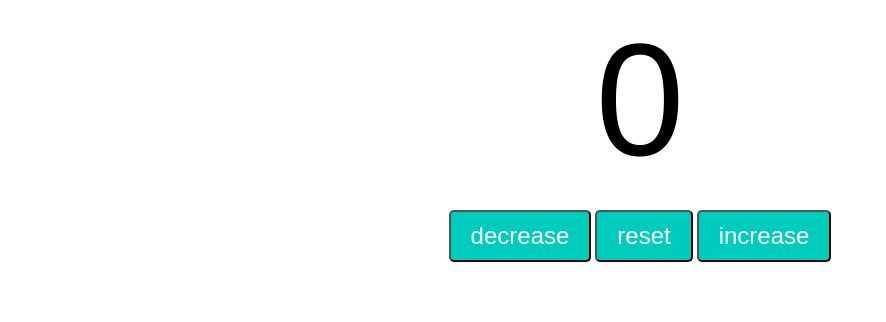
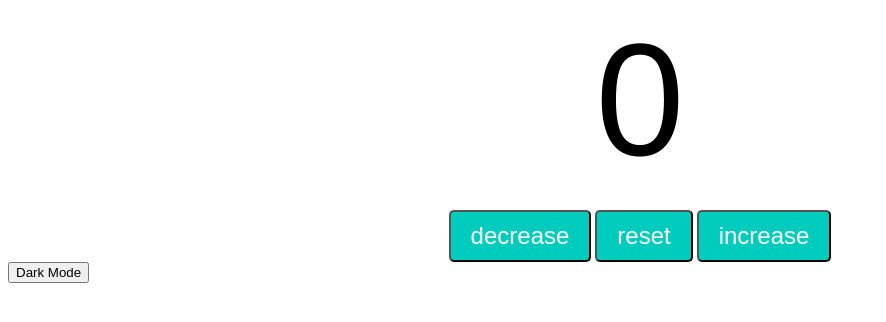
Before and after one commit to 11am-spy/increasedecreasereset, a plain HTML site: page index.html in a window 1280 px wide. Shown: the whole page, without its empty margins (0-886 px from the left). Drawn offline with Linux system fonts and the light colour scheme.

Commit message:
Update index.html

```diff
--- a/index.html
+++ b/index.html
@@ -6,6 +6,7 @@
     <link rel="stylesheet" href="style.css">
 </head>
 <body>
+
     <label id="countLabel">0</label><br>
     <div id="btnContainer">
     <button id="decreaseBtn" class="buttons">decrease</button>
@@ -13,6 +14,8 @@
     <button id="increaseBtn" class="buttons">increase</button>
     </div>
 
+    <button id="darkModeBtn">Dark Mode</button>
+
 <script src="script.js"></script>
 </body>
 </html>
```
